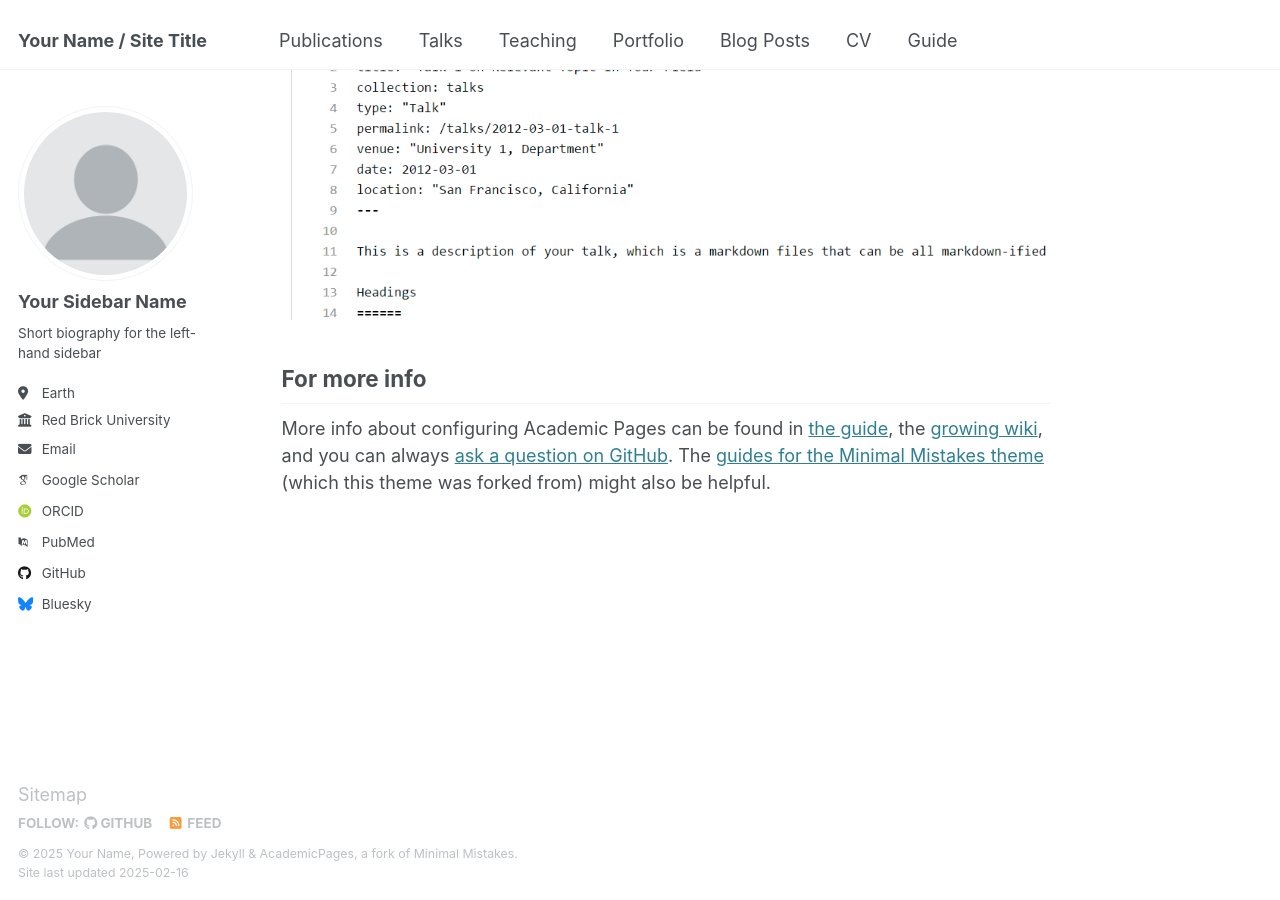
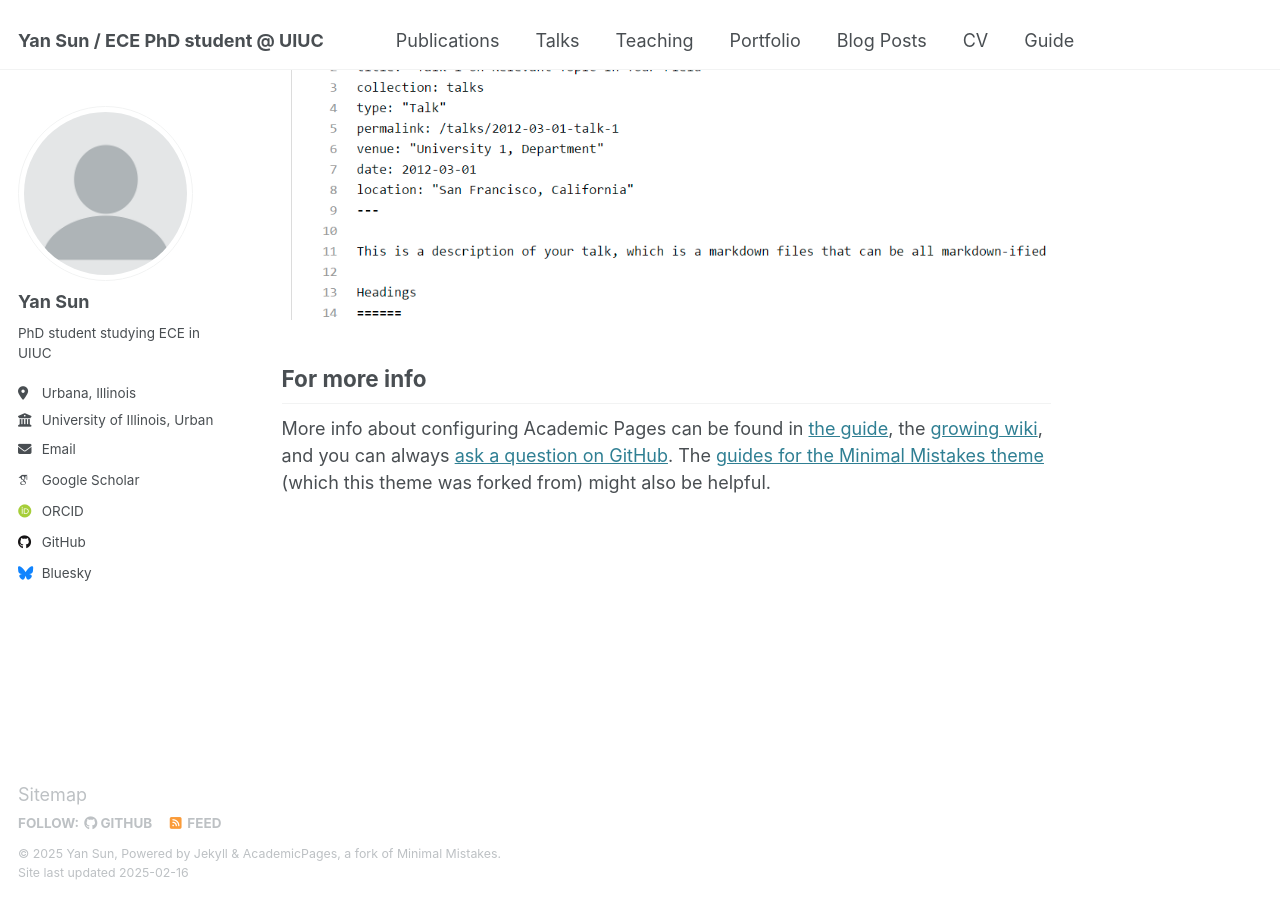
Before and after one commit to ynnsau/ynnsau.github.io, a Jekyll site: the page built from _pages/about.md, in a window 1280 px wide and 900 px high, scrolled down 2642 px. Built offline with Jekyll 4.4.1, drawn with Linux system fonts in a browser that asks for light colours; some web fonts are replaced.

Commit message:
update basic info

```diff
--- a/_config.yml
+++ b/_config.yml
@@ -9,13 +9,13 @@
 # Basic Site Settings
 locale                   : "en-US"
 site_theme               : "default"
-title                    : "Your Name / Site Title"
+title                    : "Yan Sun / ECE PhD student @ UIUC"
 title_separator          : "-"
-name                     : &name "Your Name"
-description              : &description "personal description"
-url                      : https://academicpages.github.io # the base hostname & protocol for your site e.g. "https://[your GitHub username].github.io"
+name                     : &name "Yan Sun"
+description              : &description "Hi, my name is Yan Sun. I am a PhD student in ECE @ UIUC, advised by Prof. Nam Sung Kim. My work focuses on exploring usage of CXL technology in various componenets of a system."
+url                      : https://ynnsau.github.io # the base hostname & protocol for your site e.g. "https://[your GitHub username].github.io"
 baseurl                  : "" # the subpath of your site, e.g. "/blog"
-repository               : "academicpages/academicpages.github.io"
+repository               : "ynnsau/ynnsau.github.io"
 
 # Site Author - The following control what appear as part of the author content on the side bar.
 #               If a field is blank the icon and link will not appear, otherwise it will be shown.
@@ -23,21 +23,21 @@ repository               : "academicpages/academicpages.github.io"
 author:
   # Biographic information
   avatar           : "profile.png"
-  name             : "Your Sidebar Name"
+  name             : "Yan Sun"
   pronouns         : # example: "she/her"
-  bio              : "Short biography for the left-hand sidebar"
-  location         : "Earth"
-  employer         : "Red Brick University"
+  bio              : "PhD student studying ECE in UIUC"
+  location         : "Urbana, Illinois"
+  employer         : "University of Illinois, Urbana-Champaign"
   uri              : # URL
-  email            : "none@example.org"
+  email            : "yans3 [at] illinois [dot] edu"
 
   # Academic websites
   arxiv            : # URL - Update with the correct link to your profile
-  googlescholar    : "https://scholar.google.com/citations?user=PS_CX0AAAAAJ"
+  googlescholar    : "https://scholar.google.com/citations?user=TvaRwG0AAAAJ&hl=en"
   impactstory      : # URL
-  orcid            : "http://orcid.org/yourorcidurl"
+  orcid            : "https://orcid.org/my-orcid?orcid=0009-0007-5128-4399"
   semantic         : # URL
-  pubmed           : "https://www.ncbi.nlm.nih.gov/pubmed/?term=john+snow"
+  pubmed           : # URL
   researchgate     : # URL
   scopus           : # URL
 
@@ -45,7 +45,7 @@ author:
   bitbucket        : # Username - Update with your username on the site
   codepen          : # Username
   dribbble         : # Username
-  github           : "academicpages"
+  github           : "ynnsau"
   kaggle           : # Username
   stackoverflow    : # User number or user number and name (i.e., use "1" or "1/jeff-atwood")
 
```
